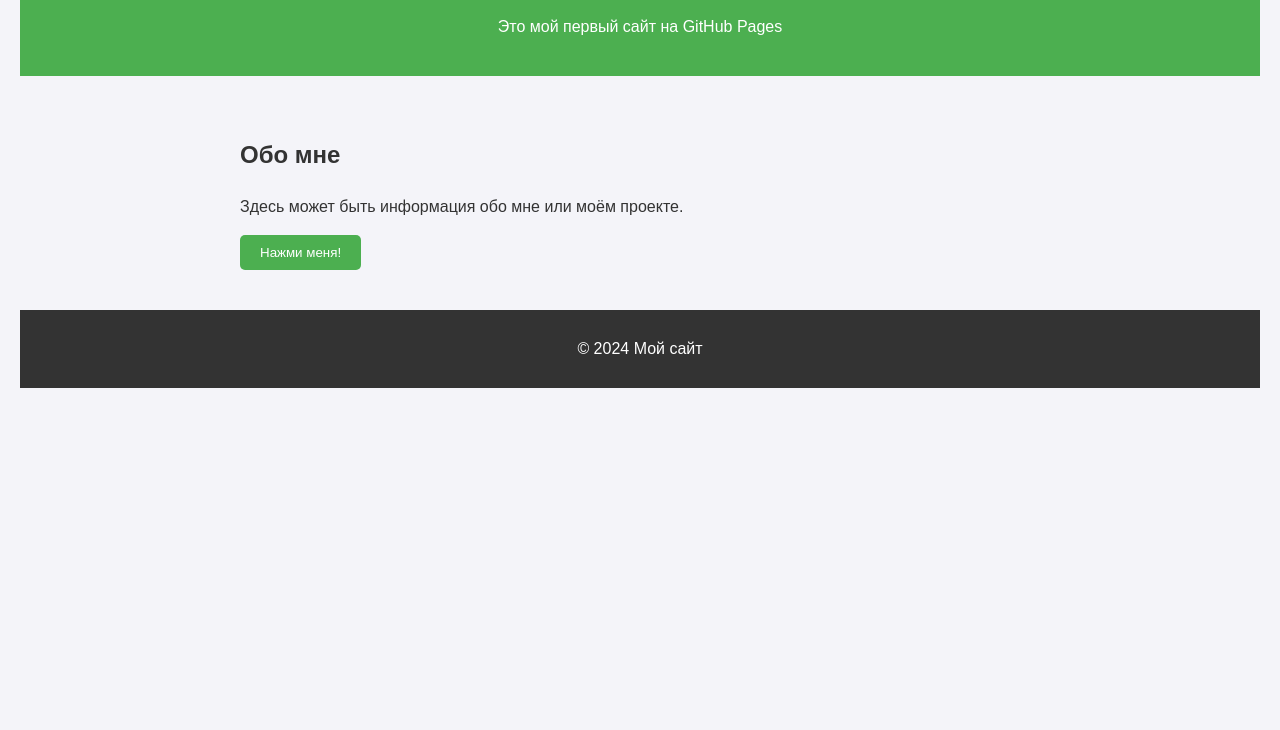
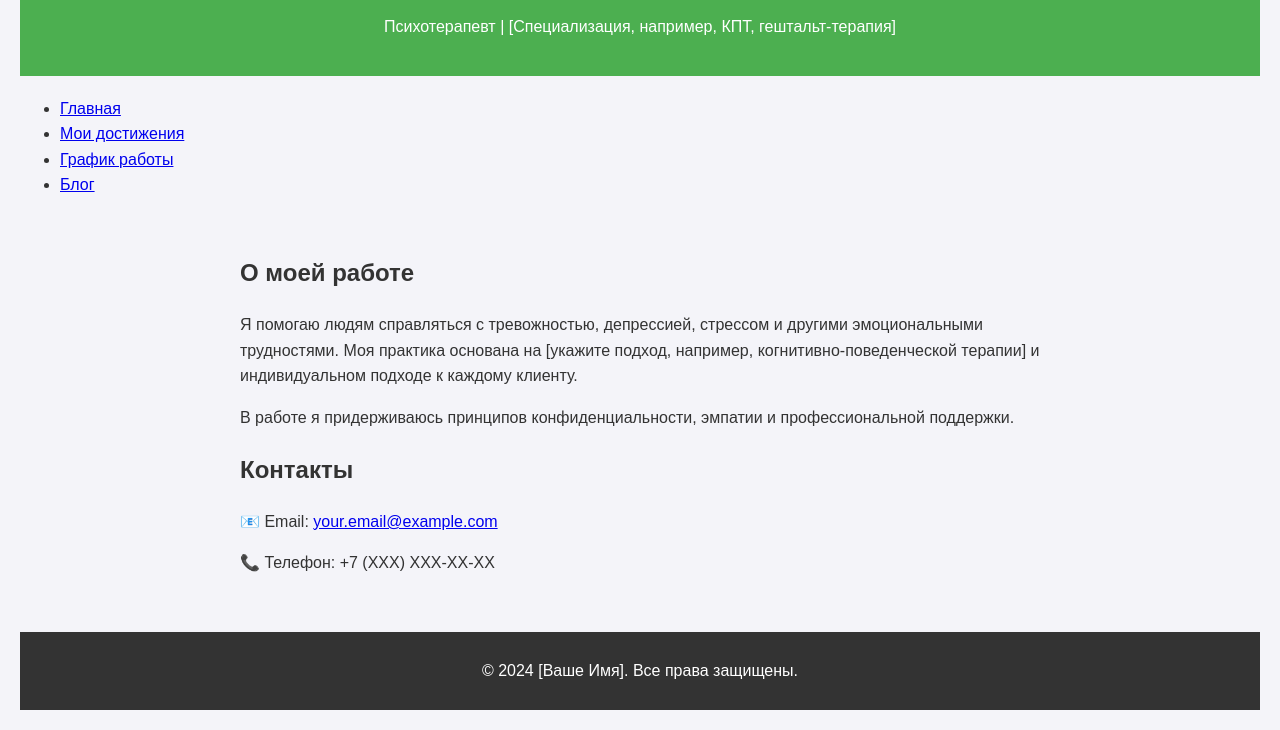
Before and after one commit to vladloskut/psymusl, a plain HTML site: page index.html in a window 1280 px wide. Shown: the part 120-850 px from the top of the page. Before the commit the page ends 800 px from the top, so only its background shows below. Drawn offline with Linux system fonts and the light colour scheme.

Commit message:
Update index.html

```diff
--- a/index.html
+++ b/index.html
@@ -3,24 +3,40 @@
 <head>
     <meta charset="UTF-8">
     <meta name="viewport" content="width=device-width, initial-scale=1.0">
-    <title>Мой сайт на GitHub Pages</title>
+    <title>Психотерапевт | [Ваше Имя]</title>
     <link rel="stylesheet" href="style.css">
 </head>
 <body>
     <header>
-        <h1>Привет, мир! 👋</h1>
-        <p>Это мой первый сайт на GitHub Pages</p>
+        <h1>[Ваше Имя]</h1>
+        <p>Психотерапевт | [Специализация, например, КПТ, гештальт-терапия]</p>
     </header>
+
+    <nav>
+        <ul>
+            <li><a href="index.html">Главная</a></li>
+            <li><a href="achievements.html">Мои достижения</a></li>
+            <li><a href="schedule.html">График работы</a></li>
+            <li><a href="blog.html">Блог</a></li>
+        </ul>
+    </nav>
+
     <main>
         <section>
-            <h2>Обо мне</h2>
-            <p>Здесь может быть информация обо мне или моём проекте.</p>
+            <h2>О моей работе</h2>
+            <p>Я помогаю людям справляться с тревожностью, депрессией, стрессом и другими эмоциональными трудностями. Моя практика основана на [укажите подход, например, когнитивно-поведенческой терапии] и индивидуальном подходе к каждому клиенту.</p>
+            <p>В работе я придерживаюсь принципов конфиденциальности, эмпатии и профессиональной поддержки.</p>
         </section>
-        <button id="clickMe">Нажми меня!</button>
+
+        <section>
+            <h2>Контакты</h2>
+            <p>📧 Email: <a href="mailto:your.email@example.com">your.email@example.com</a></p>
+            <p>📞 Телефон: +7 (XXX) XXX-XX-XX</p>
+        </section>
     </main>
+
     <footer>
-        <p>© 2024 Мой сайт</p>
+        <p>© 2024 [Ваше Имя]. Все права защищены.</p>
     </footer>
-    <script src="script.js"></script>
 </body>
 </html>
```
